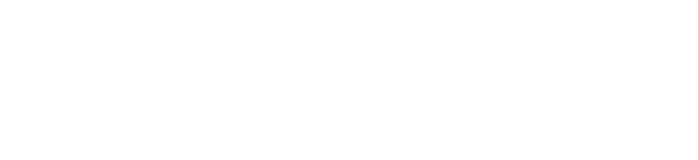
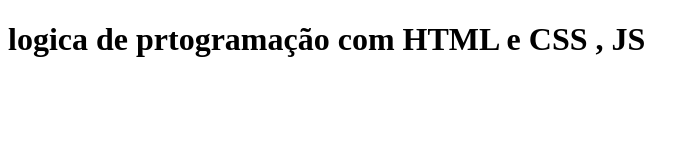
Before and after one commit to heitorHR/atividade8, a plain HTML site: page index.html in a window 1280 px wide. Shown: the whole page, without its empty margins (0-698 px from the left). Drawn offline with Linux system fonts and the light colour scheme.

Commit message:
chore: created index.html, style.css e script.js

```diff
--- a/index.html
+++ b/index.html
@@ -8,6 +8,8 @@
     <title>Atividade_8</title>
 </head>
 <body>
-
+    <header>
+        <h1> logica de prtogramação com HTML e CSS , JS</h1>
+    </header>
 </body>
 </html>
```
